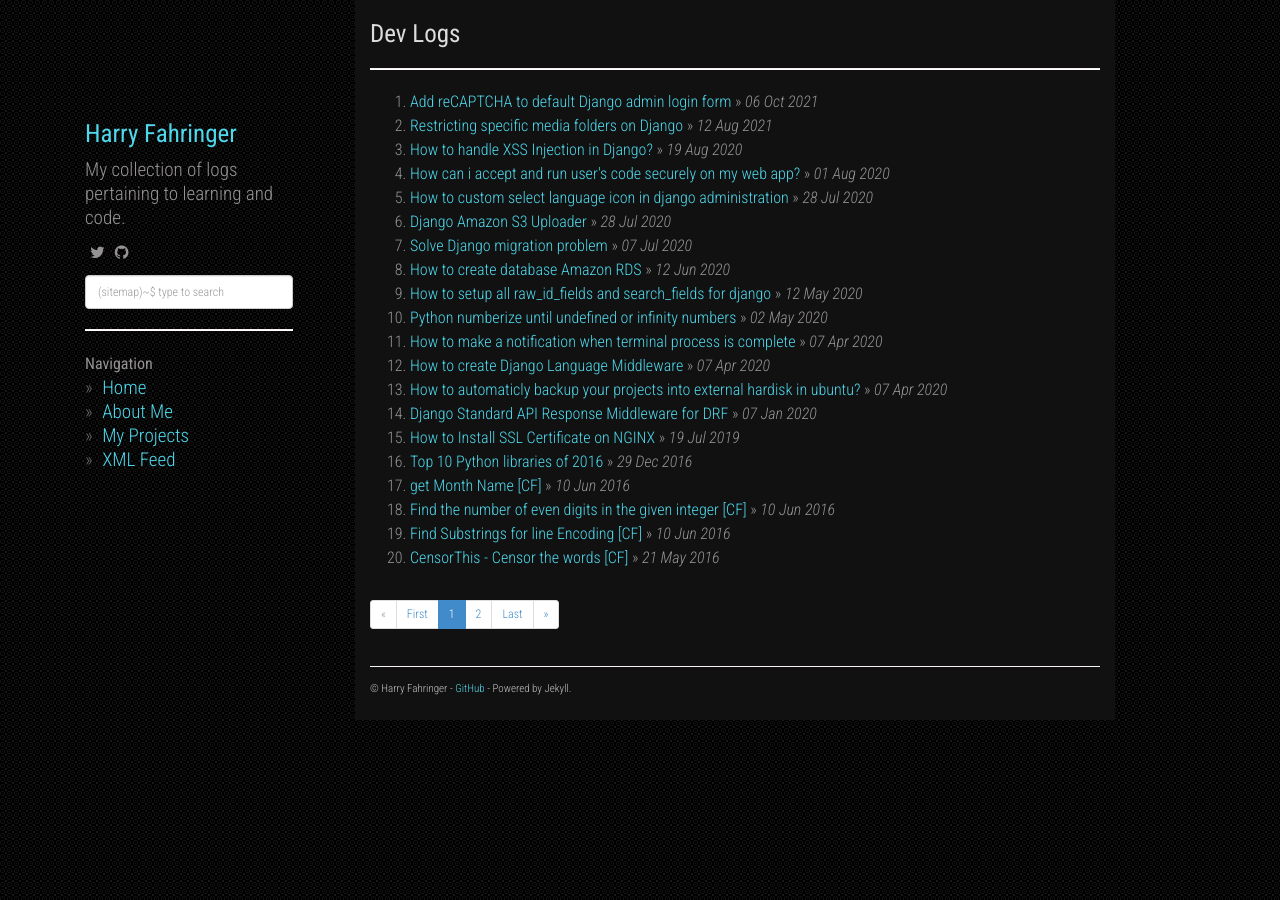
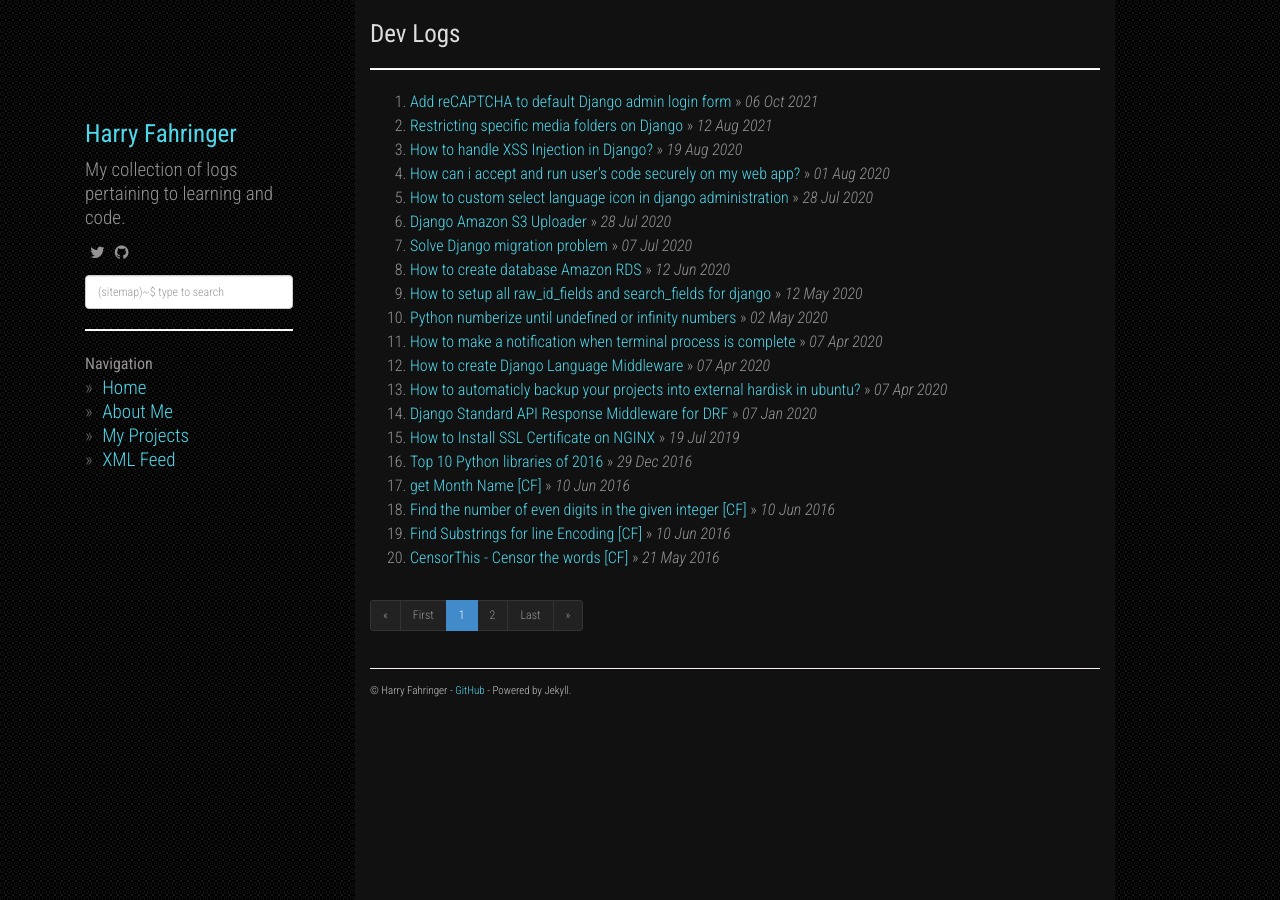
Before and after one commit to harryrf3/harryrf3.github.io, a Jekyll site: the page built from index.html, in a window 1280 px wide. Built offline with Jekyll 4.4.1, drawn with Linux system fonts in a browser that asks for light colours; nearby versions of some CDN libraries; the list of posts is cut into pages by our own code.

Commit message:
Did a lot more fixing of the layout and color changes

```diff
--- a/static/css/main.css
+++ b/static/css/main.css
@@ -1,3 +1,11 @@
+* {
+  box-sizing: border-box;
+}
+
+html, body {
+  height: 100%;
+}
+
 body {
   font-family: "Roboto Condensed", Arial, sans-serif;
   background: url(/static/img/dark_dotted2.png) fixed;
@@ -6,6 +14,7 @@ body {
   font-size: 16px;
   color: #969394;
 }
+
 hr {
   margin-top: 20px;
   margin-bottom: 20px;
@@ -13,6 +22,7 @@ hr {
   border-top: 1px solid #F7F1F1;
   border-bottom: 1px solid #fff;
 }
+
 span.time, span.categories {
   color: #ADADAD;
   margin-bottom: 5px;
@@ -23,38 +33,48 @@ h1, h2, h3 {
   color: #DDD;
   font-weight: normal;
 }
+
 h1 {
   margin-bottom: 10px;
   font-size: 25px;
 }
+
 h2, h3 {
   margin-bottom: 5px;
 }
+
 a, a:link, a:active {
   text-decoration: none;
   color: #4fd8eb;
 }
+
 a:hover {
   color: #B3B3B3;
   text-decoration: underline;
 }
 
+
 /* Layout */
 .main-layout {
   background: #111;
+  min-height: 100vh;
 }
+
 .sidebar-nav {
   margin: 0;
   padding: 0;
 }
+
 .sidebar-nav li {
   margin: 0;
   list-style: none;
 }
+
 .sidebar-nav li::before {
   content: "»";
   margin-right: .5em;
 }
+
 
 /* Content */
 div.content pre {
@@ -79,6 +99,7 @@ footer {
   bottom: 0;
   padding-bottom: 10px;
 }
+
 div.post-content .btn-tags {
   margin-bottom: 3px;
 }
@@ -89,11 +110,13 @@ div.col-sm-3 {
   font-size: 19px;
   color: #666;
 }
+
 div.col-sm-3 strong {
   font-size: 16px;
   color: #969394;
   font-weight: normal;
 }
+
 div.col-sm-3 div.profile-about {
   margin-top: 10px;
   color: #969394;
@@ -106,15 +129,42 @@ div.col-sm-3 div.profile-about {
   width: auto;
   overflow: hidden;
 }
+
 .PageNavigation a {
   display: block;
   width: 50%;
   float: left;
   margin: 1em 0;
 }
+
+.pagination>.disabled>span, .pagination>.disabled>span:hover, .pagination>.disabled>span:focus, .pagination>.disabled>a, .pagination>.disabled>a:hover, .pagination>.disabled>a:focus {
+  color: #999;
+  background-color: #222;
+  border-color: #333;
+}
+
+.pagination>li>a, .pagination>li>span {
+  position: relative;
+  float: left;
+  padding: 6px 12px;
+  line-height: 1.42857143;
+  text-decoration: none;
+  color: inherit;
+  background-color: #222;
+  border: 1px solid #333;
+  margin-left: -1px;
+}
+
+.pagination>li>a:hover, .pagination>li>span:hover, .pagination>li>a:focus, .pagination>li>span:focus {
+  color: #969394;
+  background-color: #4fd8eb;
+  border-color: #333;
+}
+
 .PageNavigation .next {
   text-align: right;
 }
+
 .PageNavigation .prev {
   text-align: left;
 }
@@ -124,19 +174,23 @@ div.col-sm-3 div.profile-about {
   display: block;
   margin: 10px 0;
 }
+
 .social ul {
   list-style-type: none;
   margin: 0;
   padding: 0;
 }
+
 .social ul li {
   display: inline-block;
   margin: 0 5px;
 }
+
 .social li a {
   font-size: 16px;
   color: #969394;
 }
+
 .social li a:hover {
   color: #6D6D6D;
 }
@@ -146,9 +200,10 @@ div.col-sm-3 div.profile-about {
   border-top: 1px solid #f0f0f0;
   border-bottom: 1px solid #f0f0f0;
 }
+
 .post-content img,
 .content img {
-  max-width: 100%
+  max-width: 100%;
 }
 
 /* Responsive Conditional */
@@ -159,6 +214,7 @@ div.col-sm-3 div.profile-about {
     max-width: 208px;
   }
 }
+
 @media (max-width: 768px) {
   div.col-sm-3 {
     margin-top: 30px;
```
